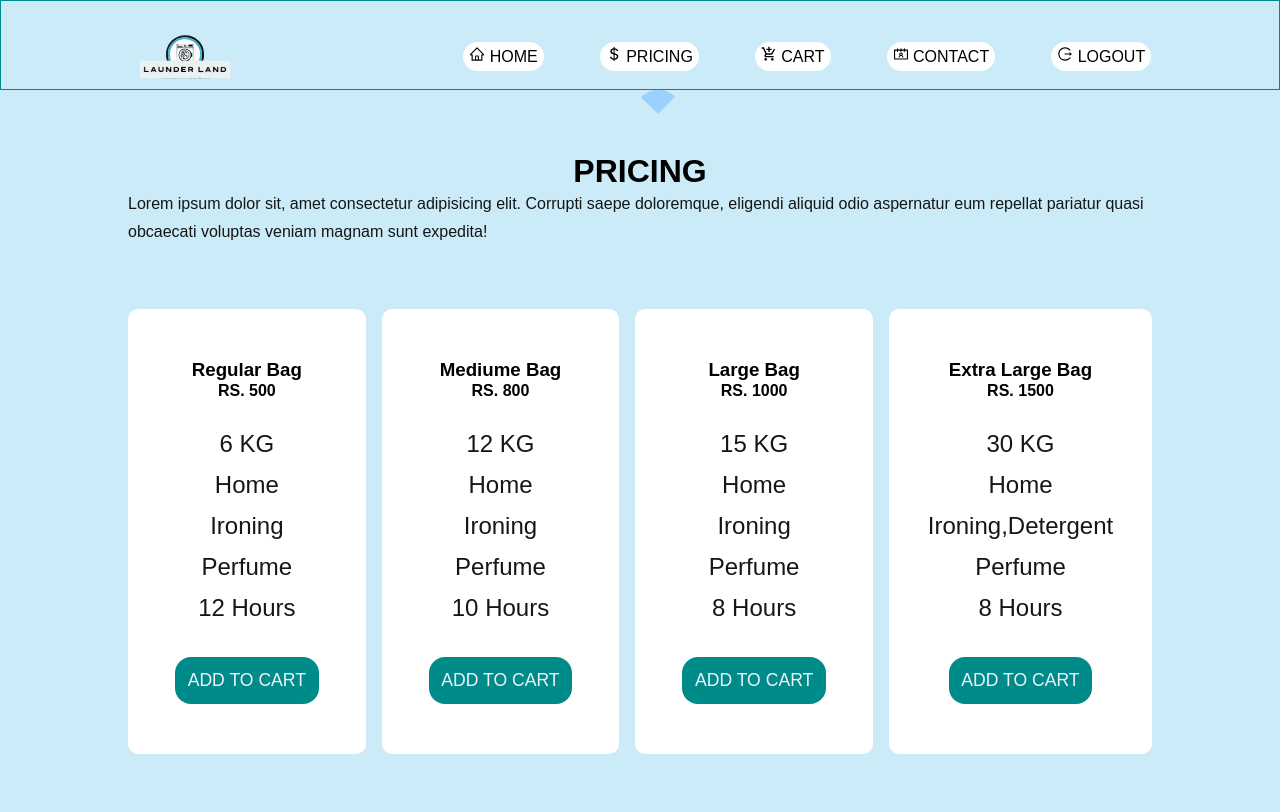
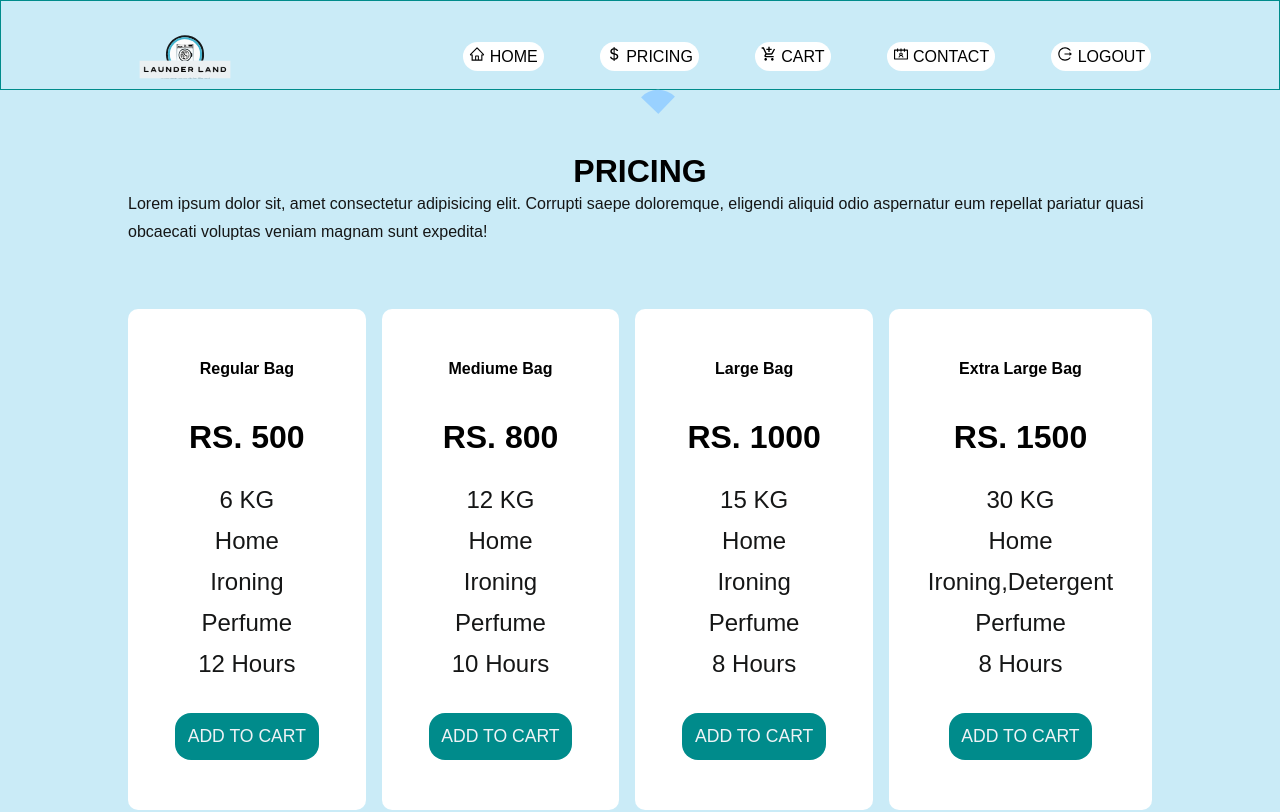
Before and after one commit to Thafsal/launder_land, a React (Create React App) app: page /pricing in a window 1280 px wide. Shown: the top 812 px of the page. Built offline with nearby package versions, Linux system fonts and the light colour scheme.

Commit message:
re edited pricing section

```diff
--- a/src/components/Header/Header.css
+++ b/src/components/Header/Header.css
@@ -55,6 +55,8 @@ nav {
     left: calc(50% - 0.2rem);
     transform: rotate(44deg);
     margin-top: 0.9rem;
+    -ms-overflow-style: none;
+    scrollbar-width: none;
   }
 
   /*========= MEDIA QUERIES (MEDIUME AND SMALL) ===============*/
--- a/src/components/Pricing/Pricing.css
+++ b/src/components/Pricing/Pricing.css
@@ -11,6 +11,7 @@
   grid-template-columns: repeat(4, 1fr);
   margin-top: 4rem;
 }
+
 .price__body {
   background: white;
   border: 2px solid transparent;
@@ -21,8 +22,9 @@
 }
 .price__body:hover {
   background: transparent;
-  border-color: rgba(128, 128, 128, 0.539);
+  border-color: rgba(128, 128, 128, 0.63);
   cursor: default;
+  border: 2px solid;
 }
 .price__body span {
   margin-top: 1.2rem;
@@ -36,13 +38,7 @@
   border-radius: 1rem;
   transition: var(--transition);
 }
-.price__body p {
-    border-style: dotted;
-    border-top: 2px;
-    border-bottom: 1px;
-    border-color: black;
-}
-.pricing__program a {
+.pricing__program a,.pricing__program h2{
   margin-top: 2.5rem;
   display: flex;
   align-items: center;
@@ -58,6 +54,21 @@
   align-items: center;
   flex-direction: column;
 }
+@keyframes up-bump {
+  0% {
+    margin-top: 3em;
+    margin-bottom: 3em;
+  }
+  50% {
+    margin-top: 3.5em;
+    margin-bottom: 3.5em;
+  }
+  100% {
+    margin-top: 4em;
+    margin-bottom: 4em;
+  }
+}
+
 /* MEDIA QUERIES MEDIUME DEVICES */
 @media screen and (max-width: 1024px) {
   .pricing__wrapper {
--- a/src/components/Pricing/Pricing.jsx
+++ b/src/components/Pricing/Pricing.jsx
@@ -20,8 +20,8 @@ const Pricing = () => {
           {price.map(({id,name,amount,size,delivery,includes,fragrance,time }) => {
             return (
               <div className="price__body pricing__program" key={id}>
-                <h3>{name}</h3>
-                <h4>{amount}</h4>
+                <h4>{name}</h4>
+                <h2>{amount}</h2>
                 <span >
                   <p>{size}</p>
                   <p>{delivery}</p>
```
